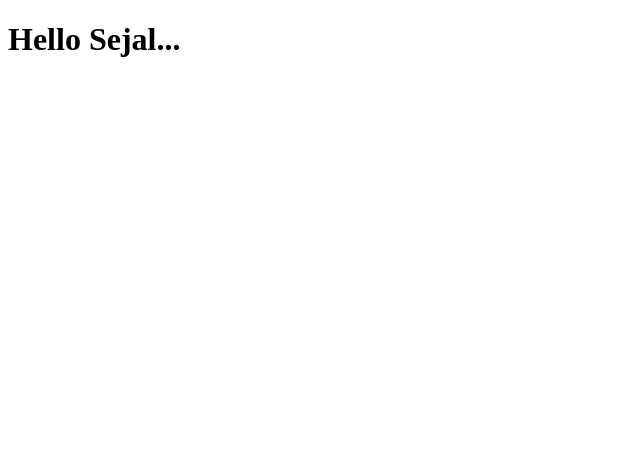
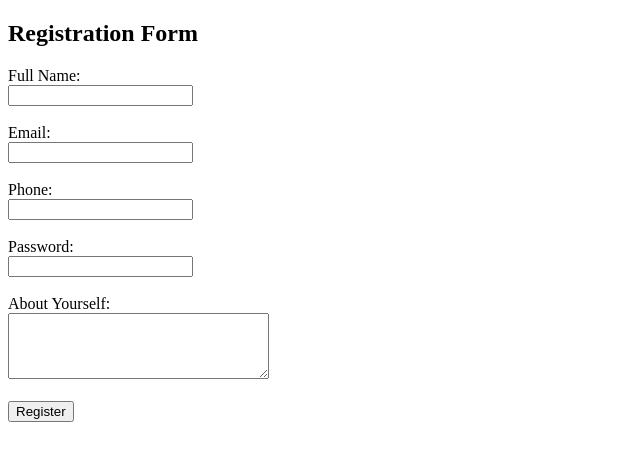
Before and after one commit to SejalSarode-22/Sejal-javascript-, a plain HTML site: page index.html in a window 1280 px wide. Shown: the whole page, without its empty margins (0-640 px from the left). Drawn offline with Linux system fonts and the light colour scheme.

Commit message:
Day 1: basic form created

```diff
--- a/index.html
+++ b/index.html
@@ -1,9 +1,39 @@
 <!DOCTYPE html>
 <html>
 <head>
-    <title>My javascript project</title>
+    <title>Registration Form</title>
 </head>
 <body>
-    <h1>Hello Sejal...</h1>
+
+    <h2>Registration Form</h2>
+
+    <form id="form">
+
+        <label>Full Name:</label><br>
+        <input type="text" id="name"><br><br>
+
+        <label>Email:</label><br>
+        <input type="email" id="email"><br><br>
+
+        <label>Phone:</label><br>
+        <input type="text" id="phone"><br><br>
+
+        <label>Password:</label><br>
+        <input type="password" id="password"><br><br>
+
+        <label>About Yourself:</label><br>
+        <textarea id="bio" rows="4" cols="30"></textarea><br><br>
+
+        <button type="submit">Register</button>
+
+    </form>
+
+    <script>
+        document.getElementById("form").addEventListener("submit", function(e){
+            e.preventDefault();
+            alert("Form Submitted");
+        });
+    </script>
+
 </body>
 </html>
```
